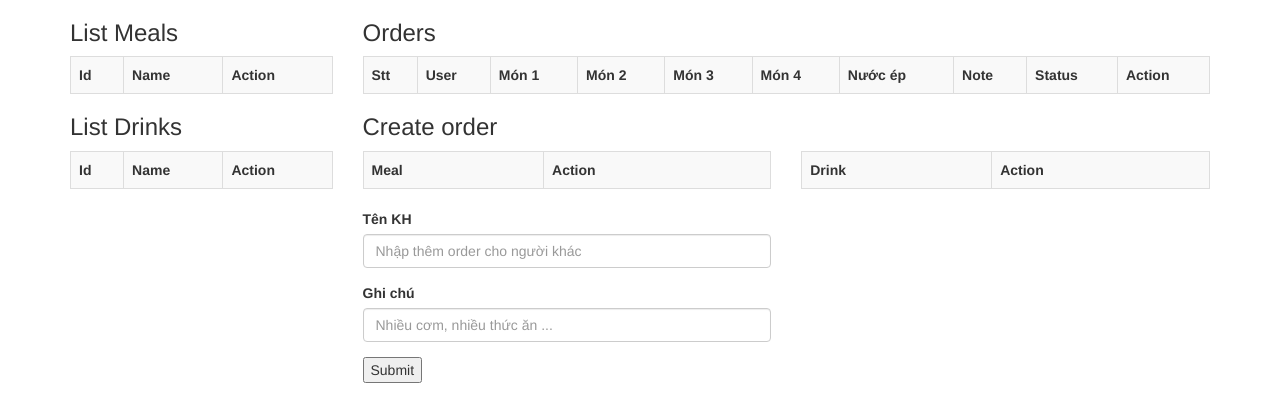
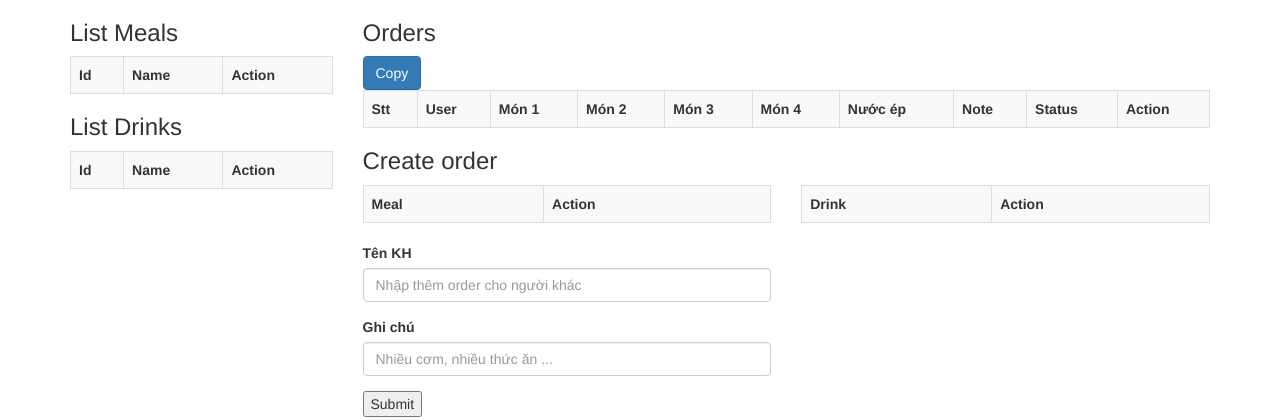
Before and after one commit to Sodo123/food_booking, a CakePHP app: the page made by app/View/Orders/index.ctp in a window 1280 px wide. Shown: the top 420 px of the page. Run offline with PHP 8.4 and a stand-in for CakePHP, Linux system fonts and the light colour scheme; the template is opened without the code that fills it, so the values that code supplies are empty; some libraries are stand-ins or nearby versions.

Commit message:
copy to clipboard 1

```diff
--- a/app/View/Layouts/default.ctp
+++ b/app/View/Layouts/default.ctp
@@ -30,9 +30,9 @@ $cakeVersion = __d('cake_dev', 'CakePHP %s', Configure::version())
 		echo $this->Html->meta('icon');
 		//echo $this->Html->css('cake.generic');
 		echo $this->Html->script(array('https://ajax.googleapis.com/ajax/libs/jquery/1.7.1/jquery.min.js','global'));
-		echo $this->Html->css('//maxcdn.bootstrapcdn.com/font-awesome/4.3.0/css/font-awesome.min.css');
+		//echo $this->Html->css('//maxcdn.bootstrapcdn.com/font-awesome/4.3.0/css/font-awesome.min.css');
 		echo $this->fetch('meta');
-		echo $this->fetch('css');
+		//echo $this->fetch('css');
 		echo $this->fetch('script');
 	?>
 </head>
--- a/app/View/Orders/debt.ctp
+++ b/app/View/Orders/debt.ctp
@@ -32,7 +32,7 @@
                         <td><?php echo $order['Order']['note'] ?></td>
                         <td class="text-danger"><?php echo $order['Order']['status'] ?></td>
                         <td><?php echo $order['Order']['created'] ?></td>
-                        <?php if( $user_id == $order['Order']['user_id'] || $role == 'admin') {
+                        <?php if( $role == 'admin') {
                             echo $this->Form->create('Order', array('action' => 'delete'));
                             echo '<td> <button type="submit">Xóa</button></td>'; ?>
                             <input type='hidden' name='id' value='<?php echo $order['Order']['id'] ?>'>
--- a/app/View/Orders/index.ctp
+++ b/app/View/Orders/index.ctp
@@ -44,10 +44,14 @@
             <?php unset($food); ?>
         </table>
     </div>
-    <div class=" col-sm-9">
+    <div class="col-sm-9">
         <div>
-            <h3>Orders</h3>
-            <table class="table table-striped table-bordered">
+            <div class="d-flex flex-row bg-secondary mb-3">
+                <h3>Orders</h3>
+                <button class="btn btn-primary" onclick="selectElementContents( document.getElementById('ordersTable') );">Copy</button>
+            </div>
+
+            <table id="ordersTable" class="table table-striped table-bordered">
                 <tr>
                     <th>Stt</th>
                     <th>User</th>
@@ -165,4 +169,25 @@
         });
 
     });
+
+    function selectElementContents(el) {
+        var body = document.body, range, sel;
+        if (document.createRange && window.getSelection) {
+            range = document.createRange();
+            sel = window.getSelection();
+            sel.removeAllRanges();
+            try {
+                range.selectNodeContents(el);
+                sel.addRange(range);
+            } catch (e) {
+                range.selectNode(el);
+                sel.addRange(range);
+            }
+        } else if (body.createTextRange) {
+            range = body.createTextRange();
+            range.moveToElementText(el);
+            range.select();
+            range.execCommand("Copy");
+        }
+    }
 </script>
```
